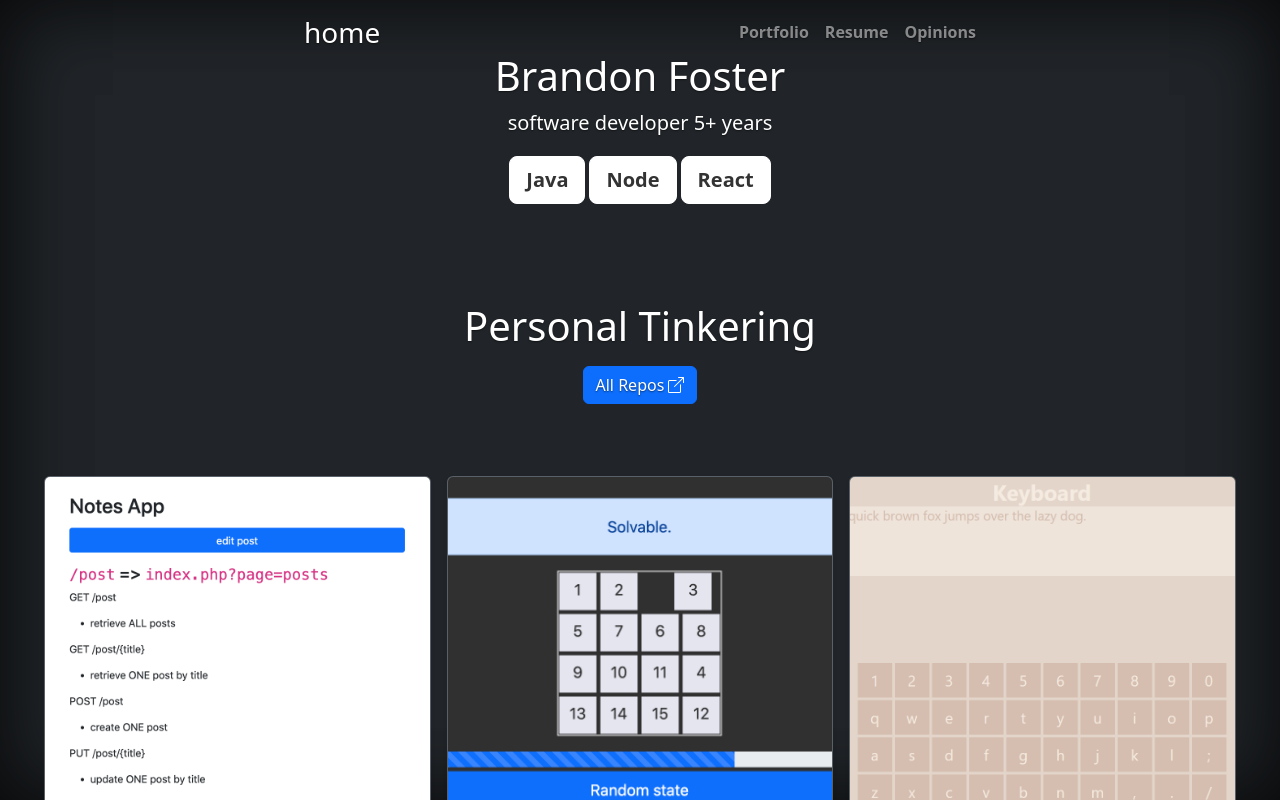
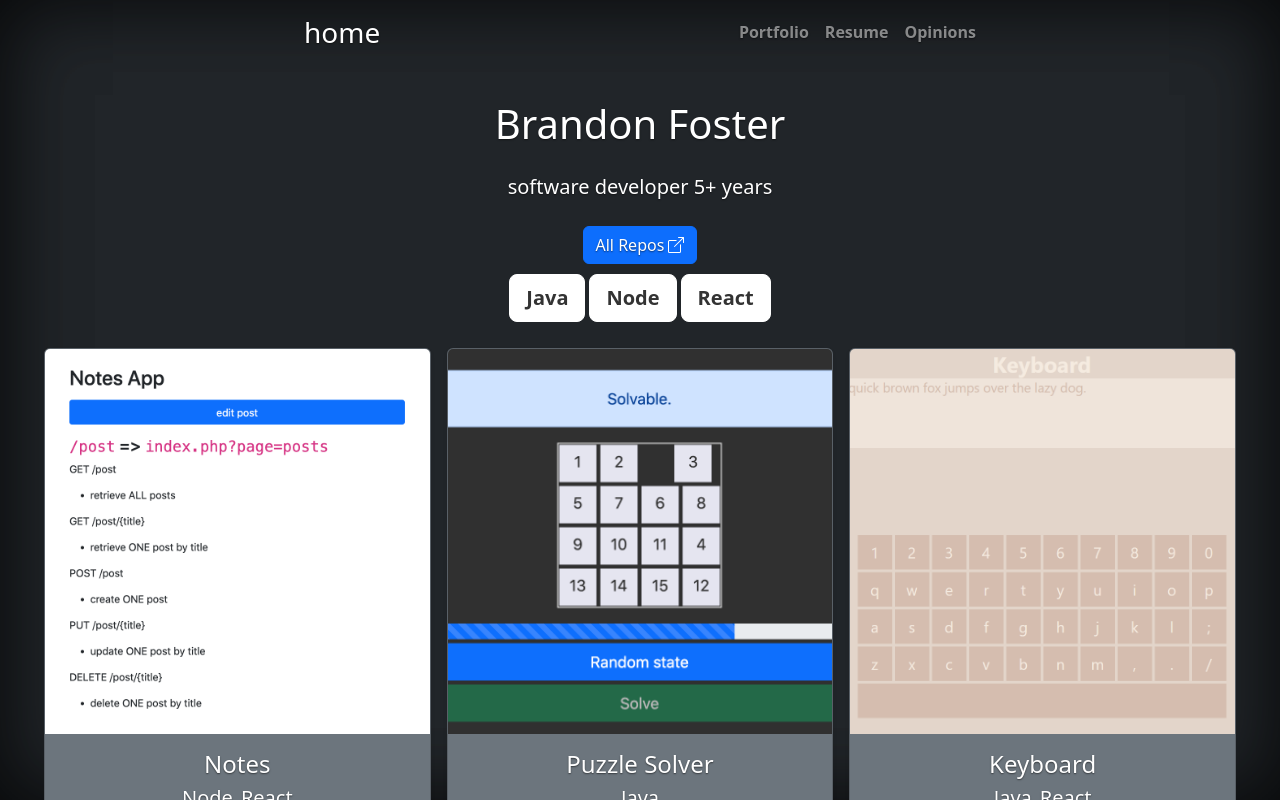
Before and after one commit to brandon-foster/resume_react_server, a React (Create React App) app in the folder client/: page / in a window 1280 px wide. Built offline with nearby package versions, Linux system fonts and the light colour scheme.

Commit message:
Components to modularize portfolio page

```diff
--- /dev/null
+++ b/client/src/comp/AllReposButton.js
@@ -0,0 +1,16 @@
+export const AllReposButton = () => {
+  return (
+    <>
+      <div className="row">
+        <div className="col-lg-6 col-md-8 mx-auto">
+          <a href="#" className="btn btn-primary my-2">All Repos&nbsp;
+            <svg xmlns="http://www.w3.org/2000/svg" width="16" height="16" fill="currentColor" className="bi bi-box-arrow-up-right" viewBox="0 0 16 16">
+              <path fillRule="evenodd" d="M8.636 3.5a.5.5 0 0 0-.5-.5H1.5A1.5 1.5 0 0 0 0 4.5v10A1.5 1.5 0 0 0 1.5 16h10a1.5 1.5 0 0 0 1.5-1.5V7.864a.5.5 0 0 0-1 0V14.5a.5.5 0 0 1-.5.5h-10a.5.5 0 0 1-.5-.5v-10a.5.5 0 0 1 .5-.5h6.636a.5.5 0 0 0 .5-.5z" />
+              <path fillRule="evenodd" d="M16 .5a.5.5 0 0 0-.5-.5h-5a.5.5 0 0 0 0 1h3.793L6.146 9.146a.5.5 0 1 0 .708.708L15 1.707V5.5a.5.5 0 0 0 1 0v-5z" />
+            </svg>
+          </a>
+        </div>
+      </div>
+    </>
+  );
+};
--- /dev/null
+++ b/client/src/comp/PortfolioItems.js
@@ -0,0 +1,12 @@
+import { PortfolioItemTile } from '../pages/portfolio-section/PortfolioItemTile';
+import { notesTileData, puzzleSolverTileData, keyboardTileData } from '../pages/portfolio-section/tileData';
+
+export const PortfolioItems = ({ tagStateMachine }) => {
+  return (
+    <>
+      <PortfolioItemTile tileProps={notesTileData} tagStateMachine={tagStateMachine} />
+      <PortfolioItemTile tileProps={puzzleSolverTileData} tagStateMachine={tagStateMachine} />
+      <PortfolioItemTile tileProps={keyboardTileData} tagStateMachine={tagStateMachine} />
+    </>
+  );
+};
--- a/client/src/comp/ProjectTagList.js
+++ b/client/src/comp/ProjectTagList.js
@@ -1,4 +1,4 @@
-import { TagButton } from './portfolio-section/TagButton';
+import { TagButton } from './TagButton';
 
 export const ProjectTagList = ({ tagStateMachine, setTagStateMachine }) => {
   return (
--- a/client/src/comp/portfolio-section/TagButton.js
+++ b/client/src/comp/TagButton.js
@@ -1,4 +1,4 @@
-import { tags } from '../../pages/portfolio-section/tags';
+import { tags } from '../pages/portfolio-section/tags';
 
 export const TagButton = ({ tagName, tagStateMachine, setTagStateMachine }) => {
   function provideTagName(tagKey) {
--- a/client/src/pages/HomePage.js
+++ b/client/src/pages/HomePage.js
@@ -1,38 +1,30 @@
 import { useState } from 'react';
 
-import { PortfolioItemTile } from './portfolio-section/PortfolioItemTile';
-import { notesTileData, puzzleSolverTileData, keyboardTileData } from './portfolio-section/tileData';
 import { tags } from './portfolio-section/tags';
 
 import { ProjectTagList } from '../comp/ProjectTagList';
+import { AllReposButton } from '../comp/AllReposButton';
+import { PortfolioItems } from '../comp/PortfolioItems';
 
 export const HomePage = () => {
   const [tagStateMachine, setTagStateMachine] = useState(tags);
   return (
     <>
-      <h1>Brandon Foster</h1>
-      <p className="lead">software developer 5+ years</p>
-      <ProjectTagList tagStateMachine={tagStateMachine} setTagStateMachine={setTagStateMachine}></ProjectTagList>
-      <section className="mt-5 text-center container" id="portfolio-destination">
-        <div className="row py-lg-5">
-          <div className="col-lg-6 col-md-8 mx-auto">
-            <h1 className="fw-light">Personal Tinkering</h1>
-            <p>
-              <a href="#" className="btn btn-primary my-2">All Repos&nbsp;
-                <svg xmlns="http://www.w3.org/2000/svg" width="16" height="16" fill="currentColor" className="bi bi-box-arrow-up-right" viewBox="0 0 16 16">
-                  <path fillRule="evenodd" d="M8.636 3.5a.5.5 0 0 0-.5-.5H1.5A1.5 1.5 0 0 0 0 4.5v10A1.5 1.5 0 0 0 1.5 16h10a1.5 1.5 0 0 0 1.5-1.5V7.864a.5.5 0 0 0-1 0V14.5a.5.5 0 0 1-.5.5h-10a.5.5 0 0 1-.5-.5v-10a.5.5 0 0 1 .5-.5h6.636a.5.5 0 0 0 .5-.5z" />
-                  <path fillRule="evenodd" d="M16 .5a.5.5 0 0 0-.5-.5h-5a.5.5 0 0 0 0 1h3.793L6.146 9.146a.5.5 0 1 0 .708.708L15 1.707V5.5a.5.5 0 0 0 1 0v-5z" />
-                </svg>
-              </a>
-            </p>
-          </div>
-        </div>
+      <section className='mt-5 mb-4'>
+        <h1>Brandon Foster</h1>
+      </section>
+      <section>
+        <p className="lead">software developer 5+ years</p>
+      </section >
+      <section className="text-center container" id="portfolio-destination">
+        <AllReposButton></AllReposButton>
+      </section>
+      <section className='mb-4'>
+        <ProjectTagList tagStateMachine={tagStateMachine} setTagStateMachine={setTagStateMachine}></ProjectTagList>
       </section>
       <div className="container-fluid mb-5">
         <div className="row row-cols-1 row-cols-sm-2 row-cols-md-3 g-3">
-          <PortfolioItemTile tileProps={notesTileData} tagStateMachine={tagStateMachine} />
-          <PortfolioItemTile tileProps={puzzleSolverTileData} tagStateMachine={tagStateMachine} />
-          <PortfolioItemTile tileProps={keyboardTileData} tagStateMachine={tagStateMachine} />
+          <PortfolioItems tagStateMachine={tagStateMachine}></PortfolioItems>
         </div>
       </div>
     </>
```
